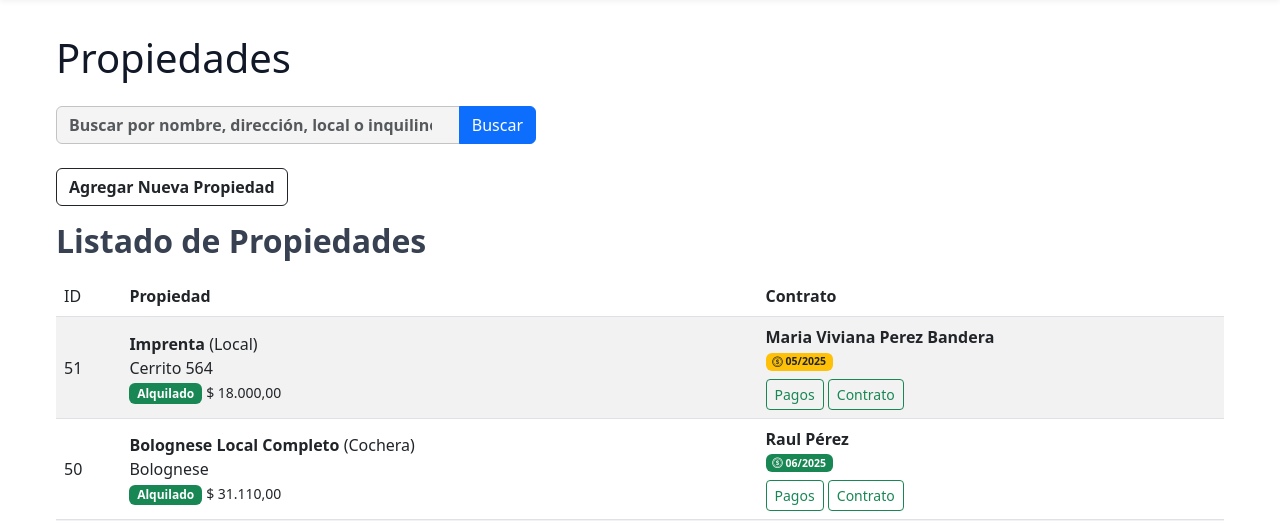
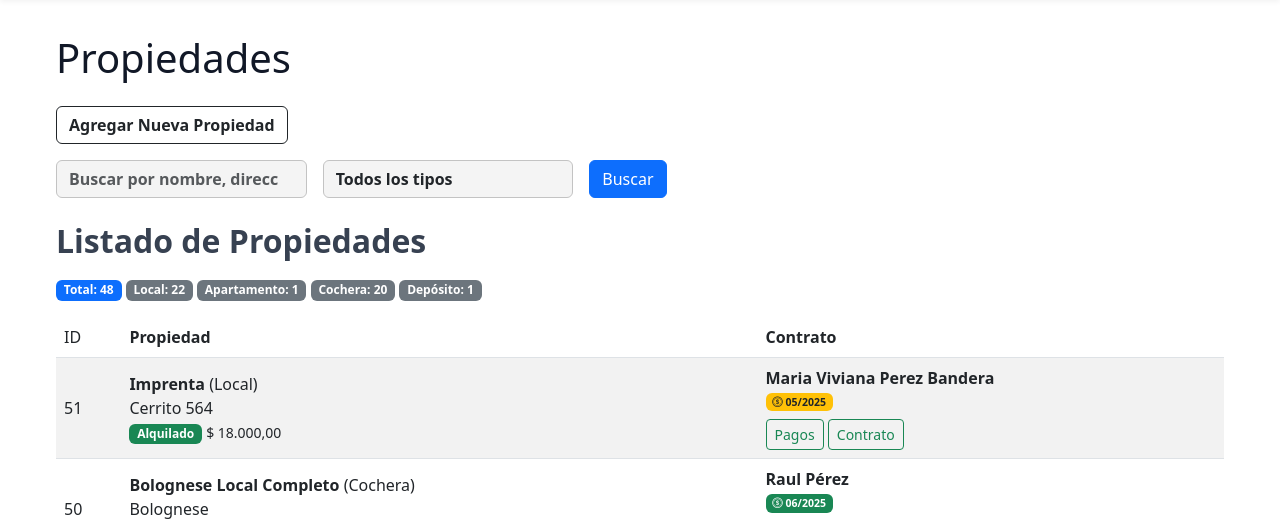
Before and after one commit to luchopb/rentflow, a PHP site: page /propiedades.php in a window 1280 px wide. Shown: the part 78-599 px from the top of the page. Run offline with PHP 8.4, Linux system fonts and the light colour scheme; a user stored in the database is signed in; data comes from the database, SQL or seed files in the repository.

Commit message:
Filtro tipo propiedad

```diff
--- a/rentflow_mini/propiedades.php
+++ b/rentflow_mini/propiedades.php
@@ -9,6 +9,7 @@ $message = '';
 $propiedad_id = '';
 $errors = [];
 $busqueda = clean_input($_GET['search'] ?? '');
+$filtro_tipo = clean_input($_GET['filtro_tipo'] ?? '');
 
 // Verificar si se debe mostrar el formulario de nueva propiedad
 $show_form = isset($_GET['add']) && $_GET['add'] === 'true';
@@ -160,8 +161,9 @@ function estado_label($e)
   }
 }
 
-// Consulta con búsqueda
+// Consulta con búsqueda y filtros
 $busqueda = clean_input($_GET['search'] ?? '');
+$filtro_tipo = clean_input($_GET['filtro_tipo'] ?? '');
 $params = [];
 $sql = "SELECT p.*, c.id AS contrato_id, i.nombre AS inquilino_nombre, i.id AS inquilino_id,
         (SELECT MAX(periodo) FROM pagos WHERE contrato_id = c.id AND concepto = 'Pago mensual') AS fecha_ultimo_pago
@@ -170,15 +172,102 @@ $sql = "SELECT p.*, c.id AS contrato_id, i.nombre AS inquilino_nombre, i.id AS i
           AND c.estado = 'activo'
           AND CURDATE() BETWEEN c.fecha_inicio AND c.fecha_fin
         LEFT JOIN inquilinos i ON c.inquilino_id = i.id";
+
+$where_conditions = [];
 if ($busqueda) {
-  $sql .= " WHERE p.nombre LIKE ? OR p.direccion LIKE ? OR p.local LIKE ? OR i.nombre LIKE ?";
+  $where_conditions[] = "(p.nombre LIKE ? OR p.direccion LIKE ? OR p.local LIKE ? OR i.nombre LIKE ?)";
   $like_search = '%' . $busqueda . '%';
-  $params = [$like_search, $like_search, $like_search, $like_search];
+  $params = array_merge($params, [$like_search, $like_search, $like_search, $like_search]);
 }
+
+if ($filtro_tipo) {
+  $where_conditions[] = "p.tipo = ?";
+  $params[] = $filtro_tipo;
+}
+
+if (!empty($where_conditions)) {
+  $sql .= " WHERE " . implode(' AND ', $where_conditions);
+}
+
 $sql .= " ORDER BY p.id DESC";
 $stmt = $pdo->prepare($sql);
 $stmt->execute($params);
 $propiedades = $stmt->fetchAll();
+
+// Contador por tipo de propiedad (filtrado)
+$tipos = ['Local', 'Apartamento', 'Cochera', 'Depósito'];
+$contador_tipos = [];
+
+// Contador total filtrado
+$sql_total = "SELECT COUNT(*) as total FROM propiedades p
+              LEFT JOIN contratos c ON c.propiedad_id = p.id
+                AND c.estado = 'activo'
+                AND CURDATE() BETWEEN c.fecha_inicio AND c.fecha_fin
+              LEFT JOIN inquilinos i ON c.inquilino_id = i.id";
+
+$where_conditions_count = [];
+$params_count = [];
+
+if ($busqueda) {
+  $where_conditions_count[] = "(p.nombre LIKE ? OR p.direccion LIKE ? OR p.local LIKE ? OR i.nombre LIKE ?)";
+  $like_search = '%' . $busqueda . '%';
+  $params_count = array_merge($params_count, [$like_search, $like_search, $like_search, $like_search]);
+}
+
+if ($filtro_tipo) {
+  $where_conditions_count[] = "p.tipo = ?";
+  $params_count[] = $filtro_tipo;
+}
+
+if (!empty($where_conditions_count)) {
+  $sql_total .= " WHERE " . implode(' AND ', $where_conditions_count);
+}
+
+$stmt_total = $pdo->prepare($sql_total);
+$stmt_total->execute($params_count);
+$total_propiedades = $stmt_total->fetch()['total'];
+
+// Contador por tipo (aplicando los mismos filtros)
+foreach ($tipos as $tipo) {
+  $sql_count = "SELECT COUNT(*) as total FROM propiedades p
+                LEFT JOIN contratos c ON c.propiedad_id = p.id
+                  AND c.estado = 'activo'
+                  AND CURDATE() BETWEEN c.fecha_inicio AND c.fecha_fin
+                LEFT JOIN inquilinos i ON c.inquilino_id = i.id";
+
+  $where_conditions_count = [];
+  $params_count = [];
+
+  if ($busqueda) {
+    $where_conditions_count[] = "(p.nombre LIKE ? OR p.direccion LIKE ? OR p.local LIKE ? OR i.nombre LIKE ?)";
+    $like_search = '%' . $busqueda . '%';
+    $params_count = array_merge($params_count, [$like_search, $like_search, $like_search, $like_search]);
+  }
+
+  // Si hay filtro de tipo, solo contar ese tipo específico
+  if ($filtro_tipo) {
+    if ($filtro_tipo === $tipo) {
+      $where_conditions_count[] = "p.tipo = ?";
+      $params_count[] = $tipo;
+    } else {
+      // Para otros tipos, establecer contador en 0 cuando hay filtro específico
+      $contador_tipos[$tipo] = 0;
+      continue;
+    }
+  } else {
+    // Si no hay filtro de tipo, contar todos los tipos
+    $where_conditions_count[] = "p.tipo = ?";
+    $params_count[] = $tipo;
+  }
+
+  if (!empty($where_conditions_count)) {
+    $sql_count .= " WHERE " . implode(' AND ', $where_conditions_count);
+  }
+
+  $stmt_count = $pdo->prepare($sql_count);
+  $stmt_count->execute($params_count);
+  $contador_tipos[$tipo] = $stmt_count->fetch()['total'];
+}
 
 include 'includes/header_nav.php';
 
@@ -195,22 +284,6 @@ include 'includes/header_nav.php';
       <?php endif;?>
     </div>
   <?php endif; ?>
-
-  <form method="GET" class="mb-4" role="search" aria-label="Buscar propiedades">
-    <div class="input-group" style="max-width:480px;">
-      <input
-        type="search"
-        name="search"
-        class="form-control"
-        placeholder="Buscar por nombre, dirección, local o inquilino"
-        value="<?= htmlspecialchars($busqueda) ?>"
-        aria-label="Buscar propiedades" autocomplete="off" />
-      <button class="btn btn-primary" type="submit" aria-label="Buscar">Buscar</button>
-      <?php if ($busqueda): ?>
-        <a href="propiedades.php" class="btn btn-outline-secondary" aria-label="Limpiar búsqueda">Limpiar</a>
-      <?php endif; ?>
-    </div>
-  </form>
 
   <button class="btn btn-outline-dark mb-3" type="button" data-bs-toggle="collapse" data-bs-target="#formPropiedadCollapse" aria-expanded="<?= $edit_id || !empty($errors) ? 'true' : 'false' ?>" aria-controls="formPropiedadCollapse" style="font-weight:600;">
     <?= $show_form || $edit_id || !empty($errors) ? 'Ocultar' : 'Agregar Nueva Propiedad' ?>
@@ -416,8 +489,47 @@ include 'includes/header_nav.php';
     </div>
   </div>
 
+  <form method="GET" class="mb-4" role="search" aria-label="Buscar propiedades">
+    <div class="row g-3" style="max-width:800px;">
+      <div class="col-md-4">
+        <input
+          type="search"
+          name="search"
+          class="form-control"
+          placeholder="Buscar por nombre, dirección, local o inquilino"
+          value="<?= htmlspecialchars($busqueda) ?>"
+          aria-label="Buscar propiedades" autocomplete="off" />
+      </div>
+      <div class="col-md-4">
+        <select name="filtro_tipo" class="form-select" aria-label="Filtrar por tipo">
+          <option value="">Todos los tipos</option>
+          <?php foreach ($tipos as $tipo): ?>
+            <option value="<?= htmlspecialchars($tipo) ?>" <?= $filtro_tipo === $tipo ? 'selected' : '' ?>>
+              <?= htmlspecialchars($tipo) ?>
+            </option>
+          <?php endforeach; ?>
+        </select>
+      </div>
+      <div class="col-md-4">
+        <div class="input-group">
+          <button class="btn btn-primary" type="submit" aria-label="Buscar">Buscar</button>
+          <?php if ($busqueda || $filtro_tipo): ?>
+            <a href="propiedades.php" class="btn btn-outline-secondary" aria-label="Limpiar búsqueda">Limpiar filtros</a>
+          <?php endif; ?>
+        </div>
+      </div>
+    </div>
+  </form>
+
+
   <section>
     <h2 class="fw-semibold mb-3">Listado de Propiedades</h2>
+    <div class="mb-3">
+      <span class="badge bg-primary">Total: <?= $total_propiedades ?></span>
+      <?php foreach ($tipos as $tipo): ?>
+        <span class="badge bg-secondary"><?= htmlspecialchars($tipo) ?>: <?= $contador_tipos[$tipo] ?></span>
+      <?php endforeach; ?>
+    </div>
     <?php if (count($propiedades) === 0): ?>
       <p>No hay propiedades registradas.</p>
     <?php else: ?>
```
